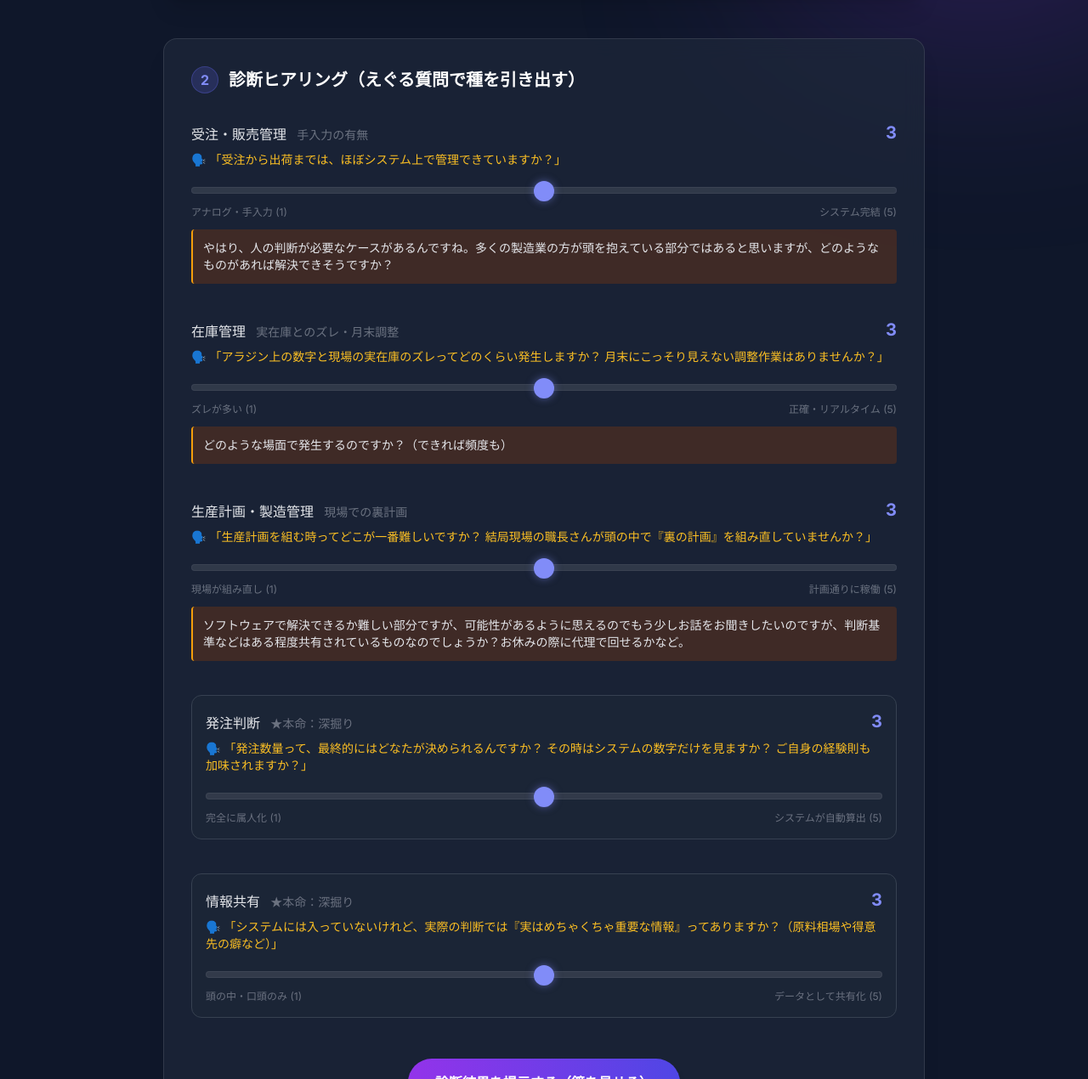
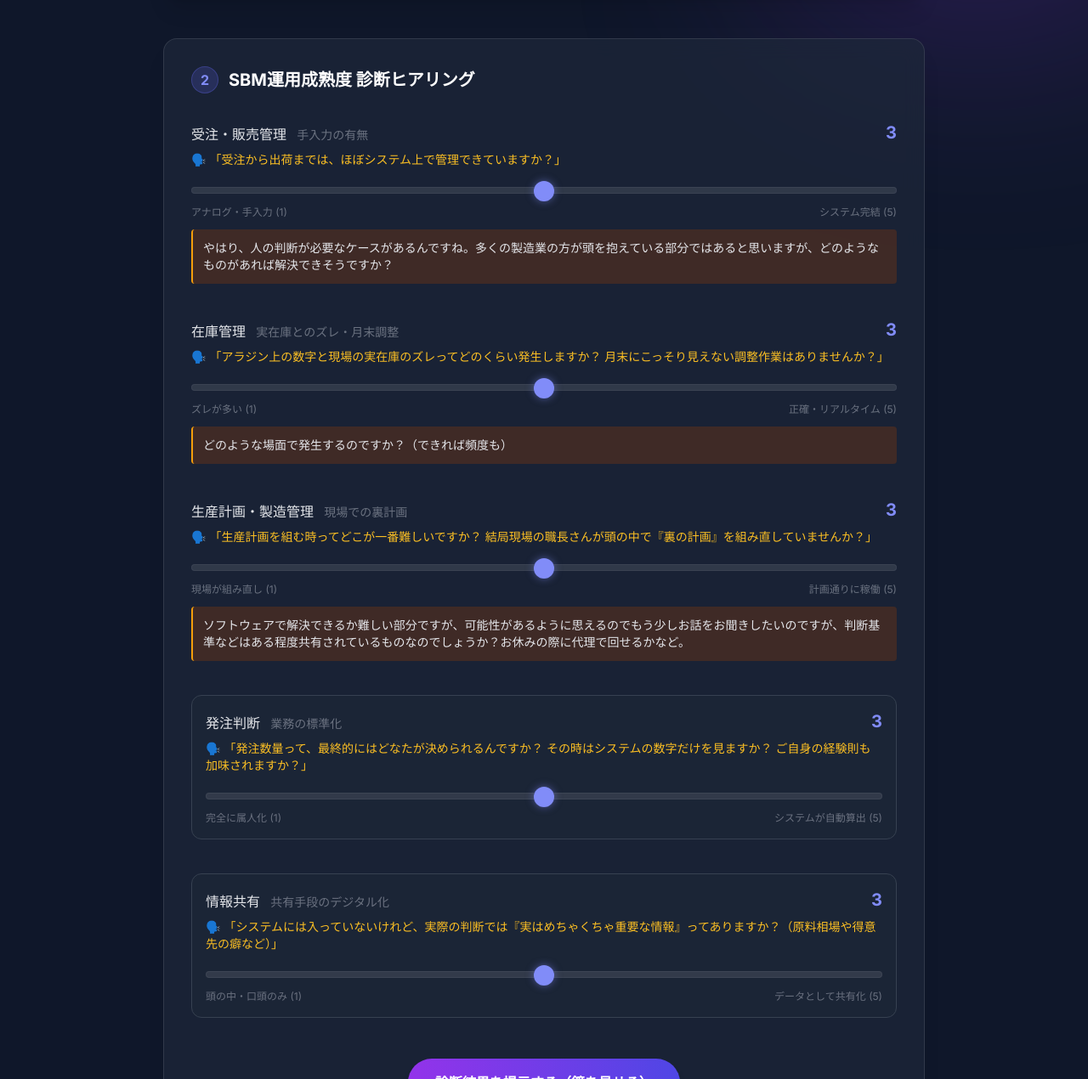
Before and after one commit to totototo0526/assessment, a plain HTML site: page index.html in a window 1280 px wide. Shown: the part 832-2102 px from the top of the page at 85% size. Drawn offline with nearby package versions, Linux system fonts and the light colour scheme.

Commit message:
style: remove sales-oriented language from customer-facing ui elements

```diff
--- a/index.html
+++ b/index.html
@@ -163,7 +163,7 @@
                 <div class="w-8 h-8 rounded-full bg-brand-500/20 flex items-center justify-center border border-brand-500/30">
                     <span class="text-brand-400 font-bold">2</span>
                 </div>
-                <h2 class="text-xl font-bold text-white">診断ヒアリング（えぐる質問で種を引き出す）</h2>
+                <h2 class="text-xl font-bold text-white">SBM運用成熟度 診断ヒアリング</h2>
             </div>
 
             <form id="assessmentForm" class="space-y-10">
@@ -212,7 +212,7 @@
                 <!-- Q4 -->
                 <div class="group p-4 bg-gray-800/40 rounded-xl border border-gray-700">
                     <div class="flex justify-between items-end mb-2">
-                        <label class="block text-base font-medium text-gray-200">発注判断 <span class="text-sm text-gray-500 ml-2">★本命：深掘り</span></label>
+                        <label class="block text-base font-medium text-gray-200">発注判断 <span class="text-sm text-gray-500 ml-2">業務の標準化</span></label>
                         <span class="text-brand-400 font-bold text-xl w-6 text-right score-display">3</span>
                     </div>
                     <div class="consultant-hint mb-3 text-sm text-consultant-400">🗣️ 「発注数量って、最終的にはどなたが決められるんですか？ その時はシステムの数字だけを見ますか？ ご自身の経験則も加味されますか？」</div>
@@ -223,7 +223,7 @@
                 <!-- Q5 -->
                 <div class="group p-4 bg-gray-800/40 rounded-xl border border-gray-700">
                     <div class="flex justify-between items-end mb-2">
-                        <label class="block text-base font-medium text-gray-200">情報共有 <span class="text-sm text-gray-500 ml-2">★本命：深掘り</span></label>
+                        <label class="block text-base font-medium text-gray-200">情報共有 <span class="text-sm text-gray-500 ml-2">共有手段のデジタル化</span></label>
                         <span class="text-brand-400 font-bold text-xl w-6 text-right score-display">3</span>
                     </div>
                     <div class="consultant-hint mb-3 text-sm text-consultant-400">🗣️ 「システムには入っていないけれど、実際の判断では『実はめちゃくちゃ重要な情報』ってありますか？（原料相場や得意先の癖など）」</div>
```
